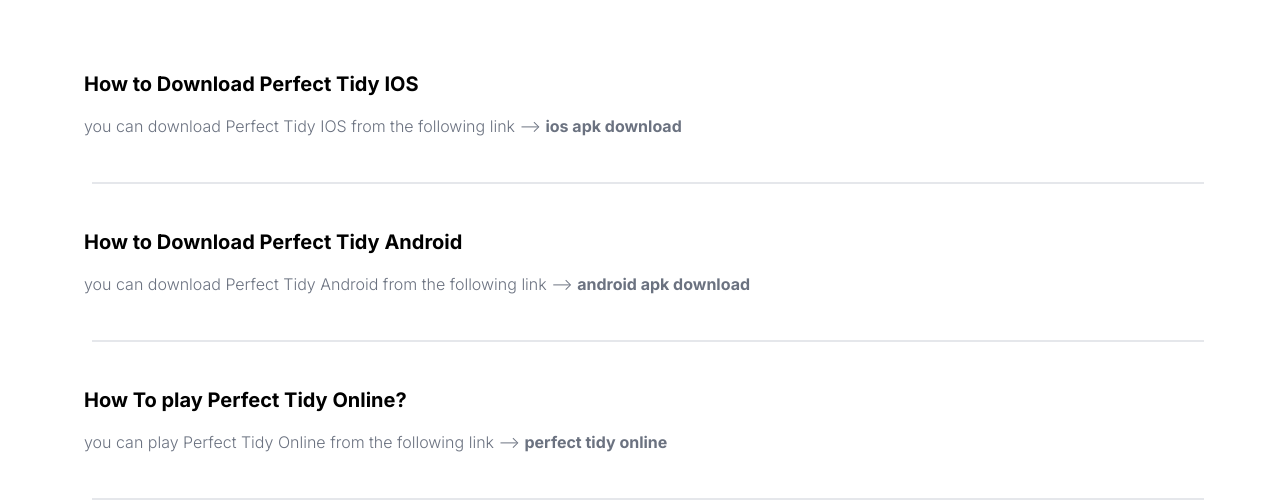
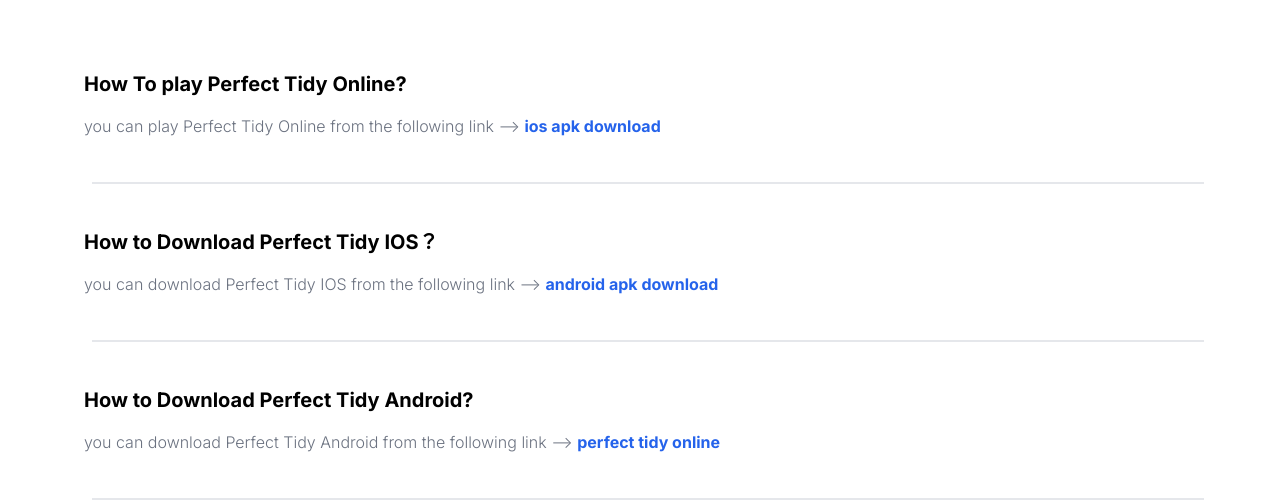
Before and after one commit to zhugezifang/perfect-tidy, a Next.js app: page /en/perfect-tidy-mod-apk in a window 1280 px wide. Shown: the part 204-708 px from the top of the page. Built offline with nearby package versions, Linux system fonts and the light colour scheme; no server answers.

Commit message:
feat:download

```diff
--- a/messages/en.json
+++ b/messages/en.json
@@ -146,12 +146,11 @@
     "description": "Perfect Tidy MOD APK is a digital mod for the game Perfect Tidy, offering download Perfect Tidy",
     "h1Text": "Perfect Tidy MOD APK",
     "pDescription": "Perfect Tidy MOD APK is a digital mod for the game Perfect Tidy, offering download Perfect Tidy",
-    "h2_1": "How to Download Perfect Tidy IOS",
-    "h2_1_p1": "you can download Perfect Tidy IOS from the following link ——> ",
-    "h2_2": "How to Download Perfect Tidy Android",
-    "h2_2_p1": "you can download Perfect Tidy Android from the following link ——> ",
-    "h2_3": "How To play Perfect Tidy Online?",
-    "h2_3_p1": "you can play Perfect Tidy Online from the following link ——> "
-
+    "h2_1": "How To play Perfect Tidy Online?",
+    "h2_1_p1": "you can play Perfect Tidy Online from the following link ——> " ,
+    "h2_2": "How to Download Perfect Tidy IOS？",
+    "h2_2_p1": "you can download Perfect Tidy IOS from the following link ——> ",
+    "h2_3": "How to Download Perfect Tidy Android?",
+    "h2_3_p1": "you can download Perfect Tidy Android from the following link ——> "
   }
 }
--- a/src/app/[locale]/perfect-tidy-mod-apk/PageComponent.tsx
+++ b/src/app/[locale]/perfect-tidy-mod-apk/PageComponent.tsx
@@ -57,21 +57,21 @@ const PageComponent = ({
                     <div className="relative my-3 w-full rounded-md px-6 py-8">
                       <div className="max-w-full">
                         <h3 className="text-xl font-bold text-black mb-4">{indexLanguageText.h2_1}</h3>
-                        <p className="font-inter text-base font-light text-gray-500 text-justify">{indexLanguageText.h2_1_p1}<a href="https://apps.apple.com/us/app/perfect-tidy/id6689516283" className="text-balck font-bold" target="_blank">ios apk download</a></p>
+                        <p className="font-inter text-base font-light text-gray-500 text-justify">{indexLanguageText.h2_1_p1}<a href="https://apps.apple.com/us/app/perfect-tidy/id6689516283" className="text-blue-600 font-bold" target="_blank">ios apk download</a></p>
                       </div>
                     </div>
                     <div className="mr-4 ml-8 border border-gray-200"></div>
                     <div className="relative my-3 w-full rounded-md px-6 py-8">
                       <div className="max-w-full">
                         <h3 className="text-xl font-bold text-black mb-4">{indexLanguageText.h2_2}</h3>
-                        <p className="font-inter text-base font-light text-gray-500 text-justify">{indexLanguageText.h2_2_p1}<a href="https://play.google.com/store/apps/details?id=com.abi.perfect.tidy&hl=en&pli=1" className="text-balck font-bold" target="_blank">android apk download</a></p>
+                        <p className="font-inter text-base font-light text-gray-500 text-justify">{indexLanguageText.h2_2_p1}<a href="https://play.google.com/store/apps/details?id=com.abi.perfect.tidy&hl=en&pli=1" className="text-blue-600 font-bold" target="_blank">android apk download</a></p>
                       </div>
                     </div>
                     <div className="mr-4 ml-8 border border-gray-200"></div>
                     <div className="relative my-3 w-full rounded-md px-6 py-8">
                       <div className="max-w-full">
                         <h3 className="text-xl font-bold text-black mb-4">{indexLanguageText.h2_3}</h3>
-                        <p className="font-inter text-base font-light text-gray-500 text-justify">{indexLanguageText.h2_3_p1}<a href="https://perfect-tidy.online/" className="text-balck font-bold" target="_blank">perfect tidy online</a></p>
+                        <p className="font-inter text-base font-light text-gray-500 text-justify">{indexLanguageText.h2_3_p1}<a href="https://perfect-tidy.online/" className="text-blue-600 font-bold" target="_blank">perfect tidy online</a></p>
                       </div>
                     </div>
                     <div className="mr-4 ml-8 border border-gray-200"></div>
```
